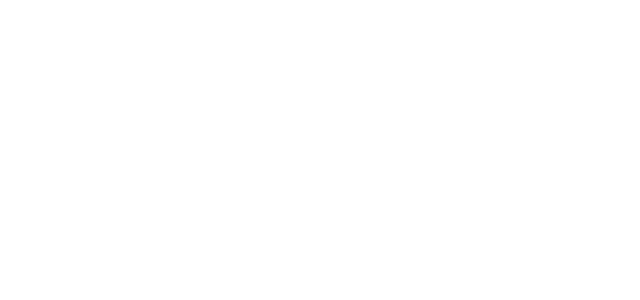
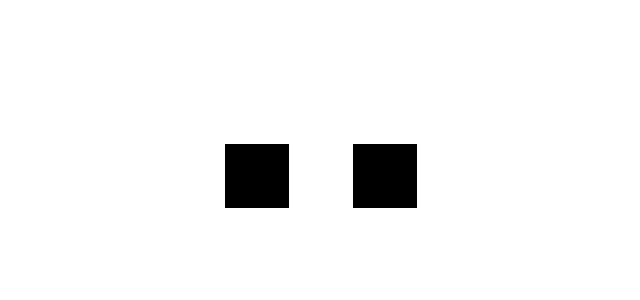
Before and after one commit to EMMMABK/Chess, a React (Create React App) app: page / in a window 1280 px wide. Shown: the top 300 px of the page, without its empty margins (223-863 px from the left). Built offline with nearby package versions, Linux system fonts and the light colour scheme.

Commit message:
add Changes

```diff
--- a/src/App.tsx
+++ b/src/App.tsx
@@ -1,10 +1,11 @@
 import React from 'react';
 import './App.css';
+import BoardComponent from './components/BoardComponent';
 
 function App() {
   return (
     <div className="App">
-
+      <BoardComponent/>
     </div>
   );
 }
--- a/src/components/BoardComponent.tsx
+++ b/src/components/BoardComponent.tsx
@@ -2,8 +2,11 @@
 
 function BoardComponent() {
     return (
-        <div>
-
+        <div className='board'>
+            <div className="cell white"></div>
+            <div className="cell black"></div>
+            <div className="cell white"></div>
+            <div className="cell black"></div>
         </div>
     );
 }
```
Also changed, not shown: src/components/CellComponent.tsx (added, +11 -0 lines).
